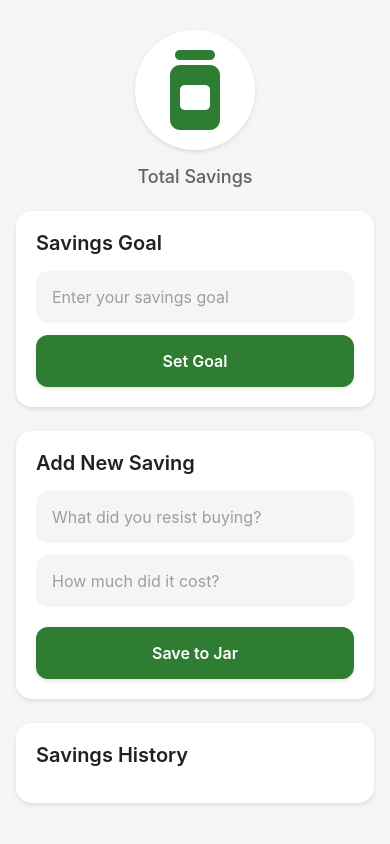
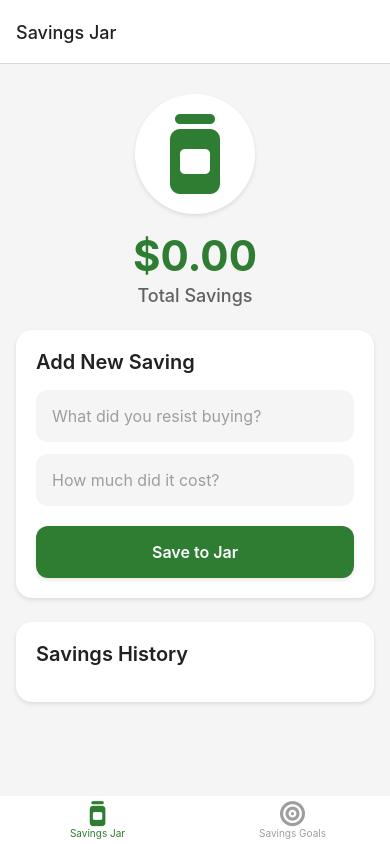
Before and after one commit to yiuriel/impulse-jar, a React Native app: screen /Home in a window 390 px wide. Built offline with nearby package versions, Linux system fonts and the light colour scheme.

Commit message:
break into tabs

```diff
--- a/App.tsx
+++ b/App.tsx
@@ -1,5 +1,8 @@
 import { StatusBar } from "expo-status-bar";
 import React from "react";
+import { NavigationContainer } from "@react-navigation/native";
+import { createBottomTabNavigator } from "@react-navigation/bottom-tabs";
+import { FontAwesome6 } from "@expo/vector-icons";
 import {
   StyleSheet,
   View,
@@ -13,6 +16,10 @@ import { SavingForm } from "./src/components/SavingForm";
 import { SavingsList } from "./src/components/SavingsList";
 import { SavingsGoal } from "./src/components/SavingsGoal";
 import { useSavings } from "./src/hooks/useSavings";
+import { HomeScreen } from "./src/screens/HomeScreen";
+import { GoalsScreen } from "./src/screens/GoalsScreen";
+
+const Tab = createBottomTabNavigator();
 
 export default function App() {
   const {
@@ -30,39 +37,50 @@ export default function App() {
   } = useSavings();
 
   return (
-    <KeyboardAvoidingView
-      behavior={Platform.OS === "ios" ? "padding" : "height"}
-      style={styles.container}
-      keyboardVerticalOffset={Platform.OS === "ios" ? 64 : 0}
-    >
-      <ScrollView
-        style={styles.mainScrollView}
-        contentContainerStyle={styles.scrollViewContent}
-        keyboardShouldPersistTaps="handled"
+    <NavigationContainer>
+      <StatusBar style="dark" />
+      <Tab.Navigator
+        screenOptions={{
+          tabBarActiveTintColor: "#2E7D32",
+          tabBarInactiveTintColor: "#9E9E9E",
+          tabBarStyle: {
+            backgroundColor: "#FFFFFF",
+            borderTopWidth: 1,
+            borderTopColor: "#F5F5F5",
+            paddingBottom: 5,
+            paddingTop: 5,
+          },
+          headerStyle: {
+            backgroundColor: "#FFFFFF",
+          },
+          headerTitleStyle: {
+            color: "#212121",
+            fontSize: 18,
+          },
+        }}
       >
-        <StatusBar style="dark" />
-
-        <JarDisplay totalSaved={totalSaved} goalAmount={savingsGoal?.amount} />
-
-        <SavingsGoal
-          goalAmount={goalAmount}
-          onGoalAmountChange={setGoalAmount}
-          onSetGoal={setGoal}
-          currentAmount={totalSaved}
-          hasGoal={!!savingsGoal}
+        <Tab.Screen
+          name="Home"
+          component={HomeScreen}
+          options={{
+            tabBarIcon: ({ color, size }) => (
+              <FontAwesome6 name="jar" size={size} color={color} />
+            ),
+            title: "Savings Jar",
+          }}
         />
-
-        <SavingForm
-          description={description}
-          amount={amount}
-          onDescriptionChange={setDescription}
-          onAmountChange={setAmount}
-          onSubmit={addSaving}
+        <Tab.Screen
+          name="Goals"
+          component={GoalsScreen}
+          options={{
+            tabBarIcon: ({ color, size }) => (
+              <FontAwesome6 name="bullseye" size={size} color={color} />
+            ),
+            title: "Savings Goals",
+          }}
         />
-
-        <SavingsList savings={savings} />
-      </ScrollView>
-    </KeyboardAvoidingView>
+      </Tab.Navigator>
+    </NavigationContainer>
   );
 }
 
--- a/package.json
+++ b/package.json
@@ -16,8 +16,10 @@
     "react-native": "0.76.6",
     "@react-native-async-storage/async-storage": "1.23.1",
     "@expo/vector-icons": "^14.0.0",
-    "react-native-screens": "~3.29.0",
-    "react-native-safe-area-context": "4.8.2"
+    "@react-navigation/native": "^6.1.9",
+    "@react-navigation/bottom-tabs": "^6.5.11",
+    "react-native-screens": "~4.4.0",
+    "react-native-safe-area-context": "4.12.0"
   },
   "devDependencies": {
     "@babel/core": "^7.25.2",
--- a/src/components/JarDisplay.tsx
+++ b/src/components/JarDisplay.tsx
@@ -42,7 +42,7 @@ export const JarDisplay: React.FC<JarDisplayProps> = ({
         />
       </View>
       <View style={styles.savingsContainer}>
-        {/* <Text style={styles.totalAmount}>${totalSaved.toFixed(2)}</Text> */}
+        <Text style={styles.totalAmount}>${totalSaved.toFixed(2)}</Text>
         <Text style={styles.savedText}>Total Savings</Text>
       </View>
     </View>
--- /dev/null
+++ b/src/screens/GoalsScreen.tsx
@@ -0,0 +1,55 @@
+import React from "react";
+import {
+  StyleSheet,
+  ScrollView,
+  KeyboardAvoidingView,
+  Platform,
+} from "react-native";
+import { SavingsGoal } from "../components/SavingsGoal";
+import { useSavings } from "../hooks/useSavings";
+
+export const GoalsScreen = () => {
+  const {
+    goalAmount,
+    setGoalAmount,
+    savingsGoal,
+    setGoal,
+    totalSaved,
+  } = useSavings();
+
+  return (
+    <KeyboardAvoidingView
+      behavior={Platform.OS === "ios" ? "padding" : "height"}
+      style={styles.container}
+    >
+      <ScrollView
+        style={styles.mainScrollView}
+        contentContainerStyle={styles.scrollViewContent}
+        keyboardShouldPersistTaps="handled"
+      >
+        <SavingsGoal
+          goalAmount={goalAmount}
+          onGoalAmountChange={setGoalAmount}
+          onSetGoal={setGoal}
+          currentAmount={totalSaved}
+          hasGoal={!!savingsGoal}
+        />
+      </ScrollView>
+    </KeyboardAvoidingView>
+  );
+};
+
+const styles = StyleSheet.create({
+  container: {
+    flex: 1,
+    backgroundColor: "#F5F5F5",
+  },
+  mainScrollView: {
+    flex: 1,
+  },
+  scrollViewContent: {
+    paddingTop: Platform.OS === "ios" ? 60 : 30,
+    paddingBottom: 20,
+    paddingHorizontal: 16,
+  },
+});
--- /dev/null
+++ b/src/screens/HomeScreen.tsx
@@ -0,0 +1,65 @@
+import React from "react";
+import {
+  StyleSheet,
+  ScrollView,
+  KeyboardAvoidingView,
+  Platform,
+} from "react-native";
+import { JarDisplay } from "../components/JarDisplay";
+import { SavingForm } from "../components/SavingForm";
+import { SavingsList } from "../components/SavingsList";
+import { useSavings } from "../hooks/useSavings";
+
+export const HomeScreen = () => {
+  const {
+    description,
+    setDescription,
+    amount,
+    setAmount,
+    savings,
+    totalSaved,
+    addSaving,
+    savingsGoal,
+  } = useSavings();
+
+  return (
+    <KeyboardAvoidingView
+      behavior={Platform.OS === "ios" ? "padding" : "height"}
+      style={styles.container}
+      keyboardVerticalOffset={Platform.OS === "ios" ? 64 : 0}
+    >
+      <ScrollView
+        style={styles.mainScrollView}
+        contentContainerStyle={styles.scrollViewContent}
+        keyboardShouldPersistTaps="handled"
+      >
+        <JarDisplay totalSaved={totalSaved} goalAmount={savingsGoal?.amount} />
+
+        <SavingForm
+          description={description}
+          amount={amount}
+          onDescriptionChange={setDescription}
+          onAmountChange={setAmount}
+          onSubmit={addSaving}
+        />
+
+        <SavingsList savings={savings} />
+      </ScrollView>
+    </KeyboardAvoidingView>
+  );
+};
+
+const styles = StyleSheet.create({
+  container: {
+    flex: 1,
+    backgroundColor: "#F5F5F5",
+  },
+  mainScrollView: {
+    flex: 1,
+  },
+  scrollViewContent: {
+    paddingTop: Platform.OS === "ios" ? 60 : 30,
+    paddingBottom: 20,
+    paddingHorizontal: 16,
+  },
+});
```
Also changed, not shown: 1 other file (tests, documents, lock files or other folders).
